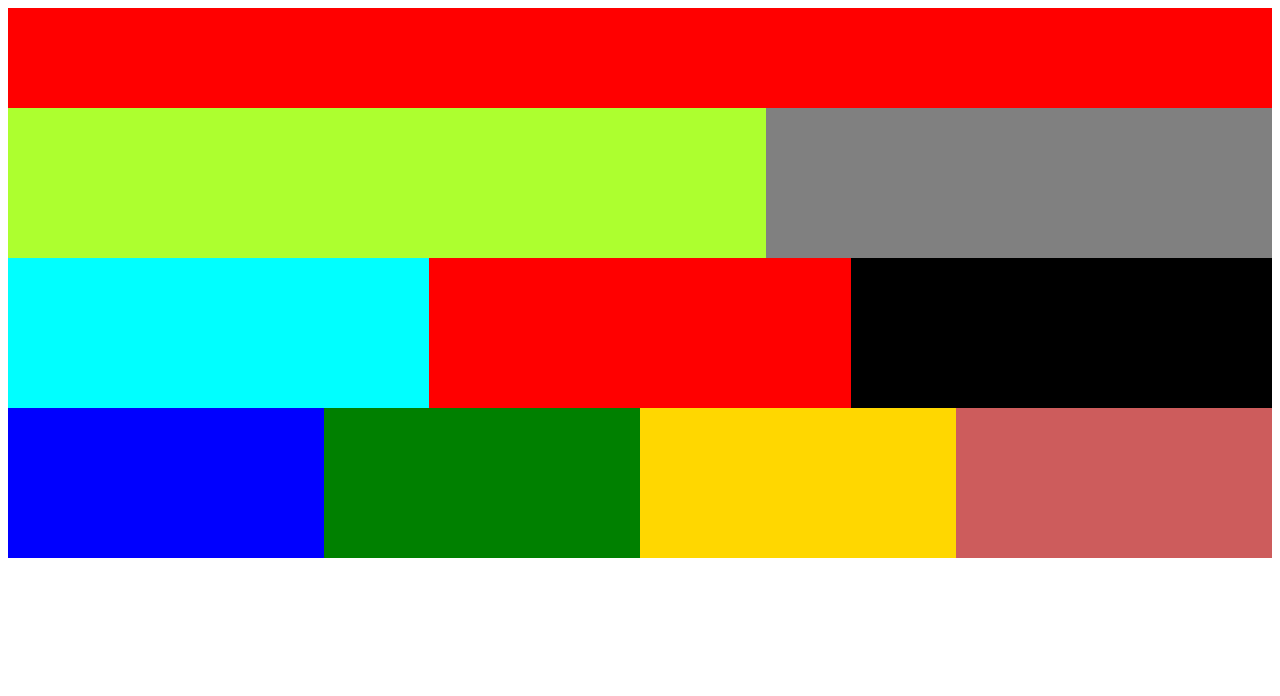
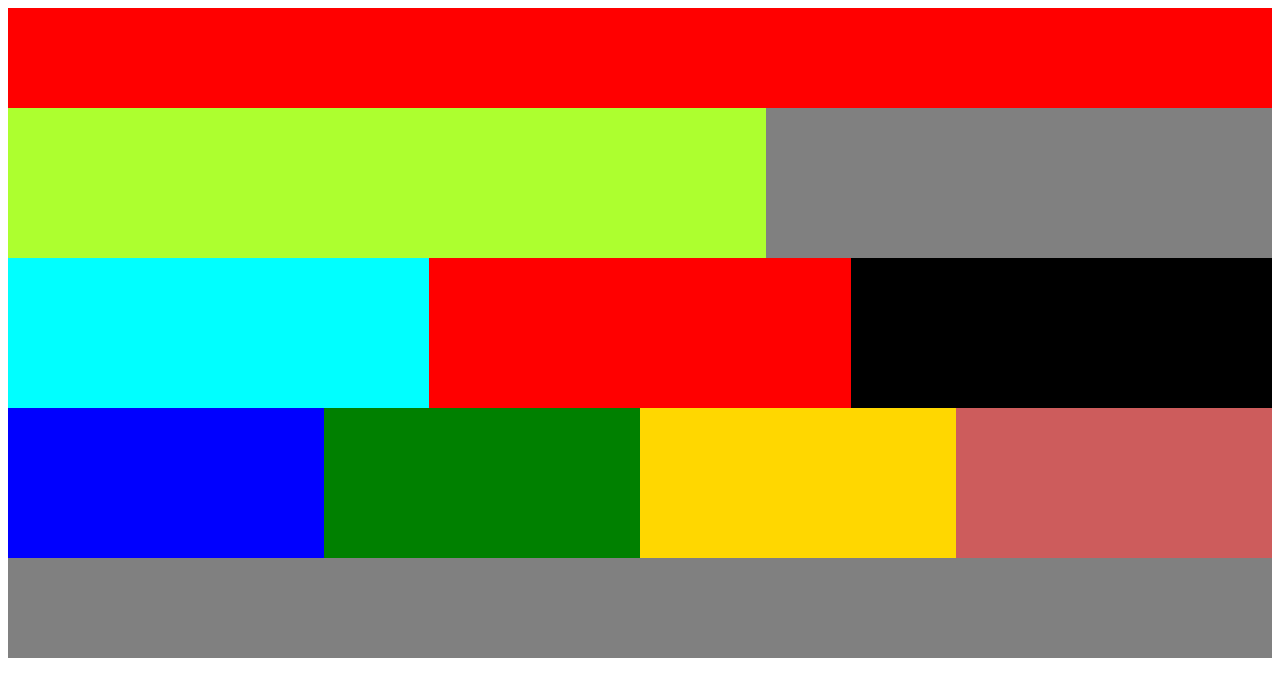
Before and after one commit to sakibahmed130/layout-hw-, a plain HTML site: page index.html in a window 1280 px wide. Drawn offline with Linux system fonts and the light colour scheme.

Commit message:
Update style.css

```diff
--- a/css/style.css
+++ b/css/style.css
@@ -48,3 +48,7 @@
 .indianred{
 	background: indianred;
 }
+.footer{
+	height: 100px;
+	background: gray;
+}
```
